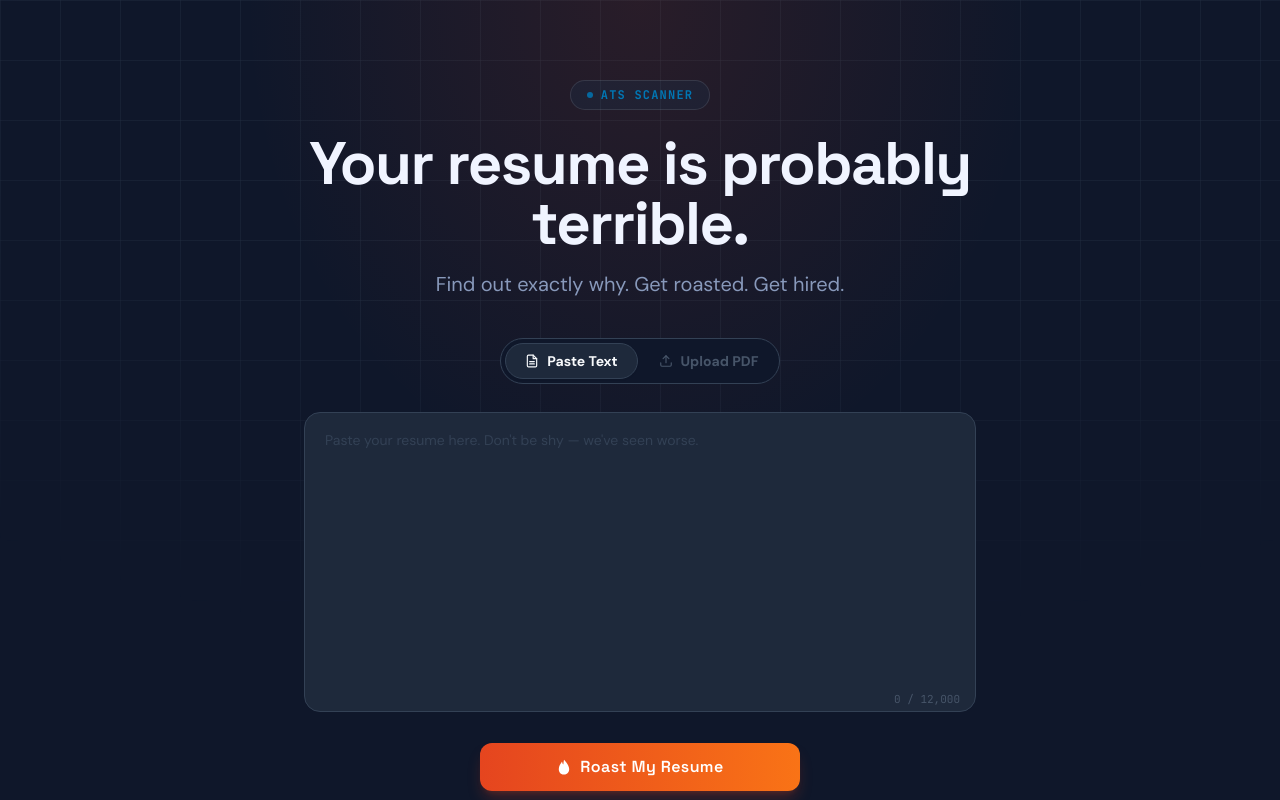
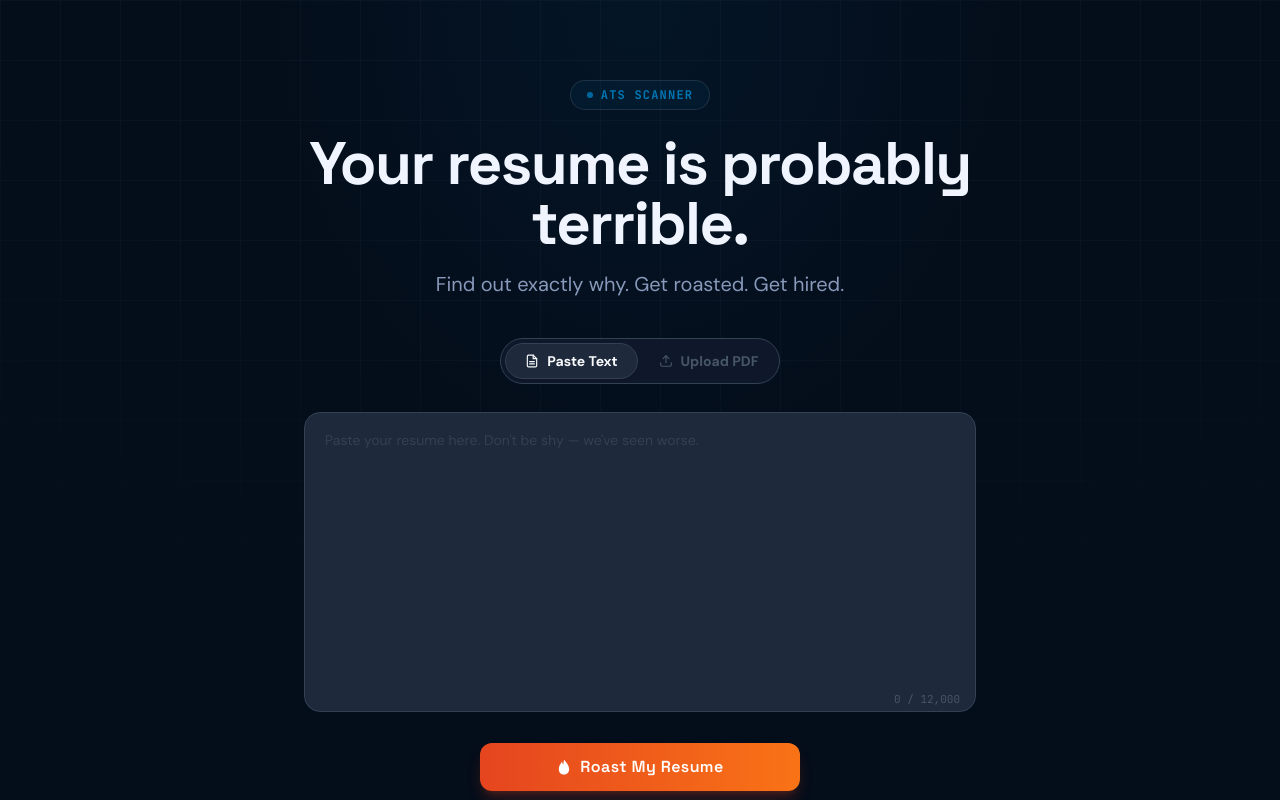
Before and after one commit to dhananjay6561/Resume-Cremator, a Next.js app: page / in a window 1280 px wide. Shown: the top 800 px of the page. Built offline with nearby package versions, Linux system fonts and the light colour scheme.

Commit message:
style: update landing page background to navy-950 with steel glow
Signed-off-by: dhananjay6561 <dhananjayaggarwal6561@gmail.com>

```diff
--- a/app/page.tsx
+++ b/app/page.tsx
@@ -4,16 +4,14 @@ import { ResumeForm } from '@/components/resume-input/resume-form';
 
 export default function Home() {
   return (
-    <main className="relative min-h-screen flex flex-col overflow-hidden">
+    <main className="relative min-h-screen flex flex-col overflow-hidden" style={{ background: 'var(--navy-950)' }}>
       {/* Grid background */}
-      <div className="absolute inset-0 bg-grid grid-fade-mask opacity-60 pointer-events-none" aria-hidden="true" />
+      <div className="absolute inset-0 bg-grid grid-fade-mask opacity-30 pointer-events-none" aria-hidden="true" />
 
-      {/* Fire radial glow */}
+      {/* Steel glow */}
       <div
         className="absolute top-0 left-1/2 -translate-x-1/2 w-[800px] h-[500px] pointer-events-none"
-        style={{
-          background: 'radial-gradient(ellipse at 50% 0%, rgba(229,69,31,0.12) 0%, transparent 70%)',
-        }}
+        style={{ background: 'radial-gradient(ellipse at 50% 0%, rgba(0,119,181,0.08) 0%, transparent 70%)' }}
         aria-hidden="true"
       />
 
```
